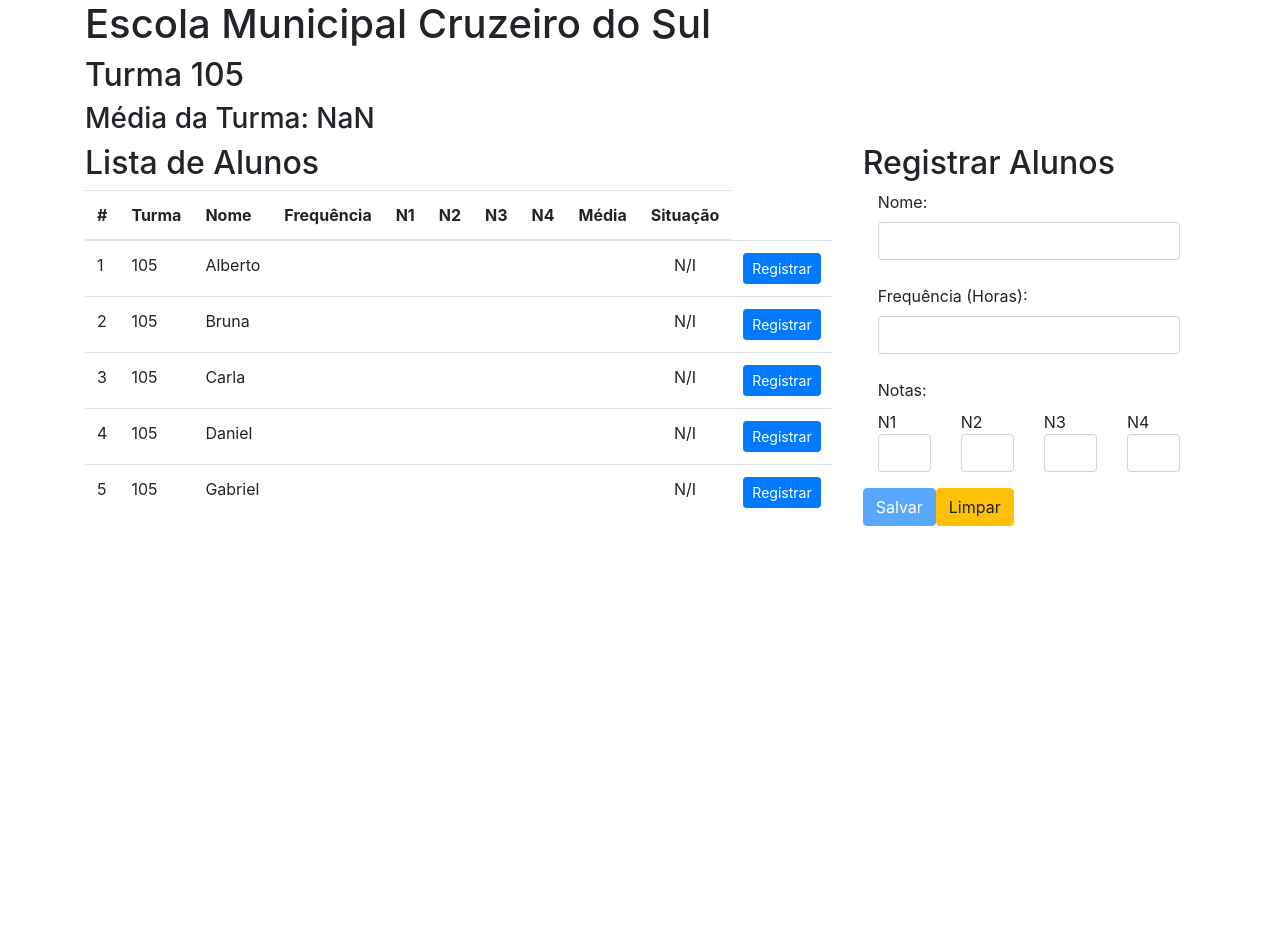
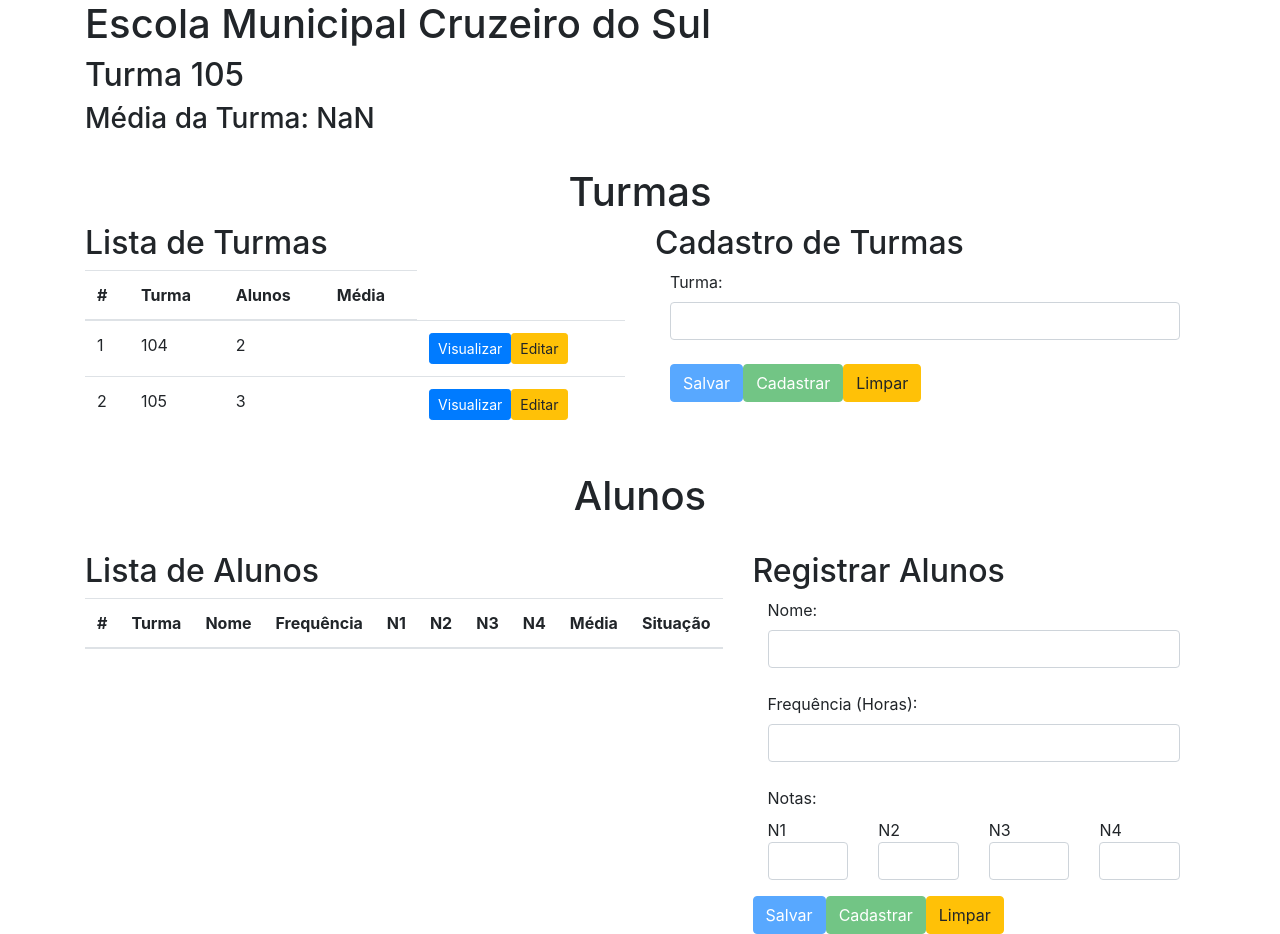
Before and after one commit to PedroSSC/AngularStarterG1, an Angular app: page / in a window 1280 px wide. Before the commit the page ends 800 px from the top, so only its background shows below. Built offline with nearby package versions, Linux system fonts and the light colour scheme.

Commit message:
Criação das Turmas

```diff
--- a/src/app/app.component.html
+++ b/src/app/app.component.html
@@ -2,9 +2,66 @@
     <h1>Escola Municipal Cruzeiro do Sul</h1>
     <h2>Turma 105</h2>
     <h3>Média da Turma: {{mediaTurma()}}</h3>
+
+    <br>
+    <div >
+        <h1 align=center>Turmas</h1>
+        <!--Tabela de Turmas-->
+        <div class="row">
+            <!-- Lista das Turmas -->
+            <div class="col">
+                <h2>Lista de Turmas</h2>
+                <table class="table">
+                    <thead>
+                        <tr>
+                            <th>#</th>
+                            <th>Turma</th>
+                            <th>Alunos</th>
+                            <th>Média</th>
+                        </tr>
+                    </thead>
+                    <tbody>
+                        <tr *ngFor="let turma of turmas">
+                            <td>{{turma.id}}</td>
+                            <td>{{turma.turma}}</td>
+                            <td>{{turma.alunos}}</td>
+                            <td>{{turma.media}}</td>
+                            <td>
+                                <button class="btn btn-sm btn-primary" (click)="visualizarT(turma)">Visualizar</button>
+                                <button class="btn btn-sm btn-warning" (click)="editarT(turma)">Editar</button>
+                            </td>
+                        </tr>
+                    </tbody>
+                </table>
+            </div>
+            <!-- Cadastro das Turmas -->
+            <div class="col">
+                    <h2>Cadastro de Turmas</h2>
+                    <form #formCadastroT="ngForm" >
+                            <div class="col">
+                                <div class="form-group-sm">
+                                    <label for="turma">Turma: </label>
+                                    <input type="text" class="form-control" id="turma" name="turma" [(ngModel)]="novoT.turma" required>
+                                </div>
+                                <br>
+                                <div>
+                                    <button type="submit" class="btn btn-primary" (click)="salvarTurma()" [disabled]="!formCadastroT.valid">Salvar</button>
+                                    <button type="submit" class="btn btn-success" (click)="cadastrarTurma()" [disabled]="!formCadastroT.valid">Cadastrar</button>
+                                    <button type="submit" class="btn btn-warning" (click)="limparT()" >Limpar</button>
+                                </div>
+                            </div>
+                        </form>
+            </div>
+        </div>
+    </div>
+
+    <br>
+
+    <h1 align=center>Alunos</h1>
+    <br>
+    <!-- Tabela de Alunos -->
     <div class="row">
         <div class="col">
-
             <h2>Lista de Alunos</h2>
             <table class="table">
                 <thead>
@@ -21,9 +78,11 @@
                         <th>Situação</th>
                     </tr>
                 </thead>
+                <ng-container *ngIf="selectT.turma > 0">
                     <tbody>
-                        <tr *ngFor="let aluno of alunos" [class.nullClass]="aluno.situacao()== 'N/I'"
+                        <tr *ngFor="let aluno of alunos"    [class.nullClass]="aluno.situacao()== 'N/I'"
                                                             [class.greenClass]="aluno.situacao()=='Aprovado'" [class.redClass]="aluno.situacao()=='Reprovado' || aluno.situacao()=='Reprovado por falta'">
+                            <ng-container *ngIf="aluno.turma == selectT.turma">
                                 <td>{{aluno.id}}</td>
                                 <td>{{aluno.turma}}</td>
                                 <td>{{aluno.nome}}</td>
@@ -34,13 +93,14 @@
                                 <td align=center>{{aluno.n4}}</td>
                                 <td align=center>{{aluno.med}}</td>
                                 <td align=center>{{aluno.situacao()}}</td>
-
-
                                 <td>
                                     <button class="btn btn-sm btn-primary" (click)="editar(aluno)">Registrar</button>
                                 </td>
+                            </ng-container>
                         </tr>
+
                     </tbody>
+                </ng-container  >
             </table>
 
 
@@ -82,6 +142,7 @@
                     </div>
                 </div>
                 <button type="submit" class="btn btn-primary" (click)="salvar()" [disabled]="!formCadastro.valid">Salvar</button>
+                <button type="submit" class="btn btn-success" (click)="cadastrar()" [disabled]="!formCadastro.valid">Cadastrar</button>
                 <button type="submit" class="btn btn-warning" (click)="limpar()" >Limpar</button>
             </form>
 
@@ -89,3 +150,4 @@
         <br>
 
     </div>
+</div>
--- a/src/app/app.component.ts
+++ b/src/app/app.component.ts
@@ -1,5 +1,6 @@
 import { Component, OnInit } from '@angular/core';
 import { Aluno } from './aluno';
+import { Turma } from './turma';
 
 
 @Component({
@@ -9,43 +10,110 @@ import { Aluno } from './aluno';
 })
 export class AppComponent implements OnInit {
     alunos: Array<Aluno>;
-    select: Aluno = new Aluno(0, 1,'', null,null,null,null,null,null);
+    selectA: Aluno = new Aluno(0, 1,'', null,null,null,null,null,null);
     novo: Aluno = new Aluno(0, 1,'', null,null,null,null,null,null);
     ultimo_id = 5;
     editando = false;
+
+    turmas: Array<Turma>;
+    selectT: Turma = new Turma(0,null,null,null);
+    novoT: Turma = new Turma(0,null,null,null);
+    ultimo_id_turma = 2;
+
+
 
     constructor() {
         this.alunos = [
             new Aluno(1, 105,'Alberto', null,null,null,null,null,null),
             new Aluno(2, 105,'Bruna',   null,null,null,null,null,null),
-            new Aluno(3, 105,'Carla',   null,null,null,null,null,null),
-            new Aluno(4, 105,'Daniel',  null,null,null,null,null,null),
+            new Aluno(3, 104,'Carla',   null,null,null,null,null,null),
+            new Aluno(4, 104,'Daniel',  null,null,null,null,null,null),
             new Aluno(5, 105,'Gabriel', null,null,null,null,null,null)
+        ];
+
+        this.turmas = [
+            new Turma(1,104,null,null),
+            new Turma(2,105,null,null)
         ];
     }
 
+
     ngOnInit(): void {
+        //Calcula a quantidade de alunos em cada turma no inicio da execução.
+        for(let i = 0; i < this.turmas.length; i++){
+            this.contaAlunos(this.turmas[i]);
+        }
+    }
+
+
+    buscaAluno(nome: string): Aluno{
+        //Retorna o aluno buscando pelo seu numero na lista de alunos selecionada, retorna nulo se não encontrar.
+        //Pelo escopo do problema, entende-se que um aluno não pode estar matriculado em mais de uma turma.
+        for(let i = 0; i < this.alunos.length; i++){
+            if(this.alunos[i].nome == nome)
+                return this.alunos[i];
+        }
+        return null;
+    }
+
+    buscaTurma(turma: number): Turma{
+        //Retorna a turma buscando pelo seu numero na lista de turmas, retorna nulo se não encontrar.
+        for(let i = 0; i < this.turmas.length; i++){
+            if(this.turmas[i].turma == turma)
+                return this.turmas[i];
+        }
+        return null;
     }
 
     editar(aluno: Aluno): void {
-       this.select = aluno;
-       this.novo = new Aluno(aluno.id, aluno.turma, aluno.nome, aluno.freq, aluno.n1, aluno.n2, aluno.n3, aluno.n4, aluno.med);
+        //Cria uma cópia do aluno para edição.
+        this.selectA = aluno;
+        this.novo = new Aluno(aluno.id, aluno.turma, aluno.nome, aluno.freq, aluno.n1, aluno.n2, aluno.n3, aluno.n4, aluno.med);
+
+    }
+
+    editarT(turma: Turma): void{
+        //Cria uma cópia da turma para edição.
+        this.selectT = turma;
+        this.novoT = new Turma(turma.id, turma.turma, turma.alunos, turma.media)
 
     }
 
     salvar(): void{
+        //Transfere os dados da cópia atualizados para o aluno original
         let n = this.novo.media();
-        this.select.atualiza(this.novo);
+        this.selectA.atualiza(this.novo);
         this.novo = new Aluno(0, 1,'', null,null,null,null,null,null);
-        this.select = new Aluno(0, 1,'', null,null,null,null,null,null);
+        this.selectA = new Aluno(0, 1,'', null,null,null,null,null,null);
+    }
+
+    salvarTurma(): void{
+        //Transfere os dados da cópia da turma atualizados para a turma original, atualizando também todos os alunos
+        //que estejam na turma.
+        for(let i = 0; i < this.alunos.length; i++){
+            if(this.alunos[i].turma == this.selectT.turma)
+                this.alunos[i].turma = this.novoT.turma;
+        }
+        this.selectT.atualiza(this.novoT);
+        this.novoT = new Turma(0,null,null,null);
+        this.selectT = new Turma(0,null,null,null);
     }
 
     limpar():void{
+        //Cancela a edição do aluno.
         this.novo = new Aluno(0, 1,'', null,null,null,null,null,null);
-        this.select = new Aluno(0, 1,'', null,null,null,null,null,null);
+        this.selectA = new Aluno(0, 1,'', null,null,null,null,null,null);
+    }
+
+    limparT():void{
+        //Cancela a edição da turma.
+        this.novoT = new Turma(0,null,null,null);
+        this.selectT = new Turma(0,null,null,null);
+        this.limpar();
     }
 
     mediaTurma():number{
+        //Calcula a média das turmas.
         let media = 0;
         let div:number = 0;
 
@@ -56,8 +124,52 @@ export class AppComponent implements OnInit {
             }
         }
         media = +(media/div).toFixed(2);
-
-
         return media;
     }
+
+    visualizarT(turma: Turma):void{
+        //Apresenta a lista de alunos da turma selecionada.
+        this.selectT = turma;
+    }
+
+    contaAlunos(turma: Turma):void{
+        //Conta a quantidade de alunos da turma.
+        let cont = 0;
+        for(let i = 0; i < this.alunos.length; i++){
+            if(this.alunos[i].turma == turma.turma){
+                cont++;
+                console.log(cont);
+            }
+        }
+        turma.alunos = cont;
+    }
+
+    cadastrar():void{
+        if(!this.buscaAluno(this.novo.nome)){
+            if(this.selectT!=null){
+                this.novo.turma = this.selectT.turma;
+                this.ultimo_id ++ ;
+                this.novo.id = this.ultimo_id;
+                this.alunos.push(this.novo);
+                this.limpar();
+            }else{
+                this.limpar();
+            }
+        }else{
+            this.limpar();
+        }
+
+    }
+
+    cadastrarTurma():void{
+        if(!this.buscaTurma(this.novoT.turma)){
+            this.ultimo_id_turma ++ ;
+            this.novoT.id = this.ultimo_id_turma;
+            this.turmas.push(this.novoT);
+            this.limparT();
+        }else{
+            this.limparT();
+        }
+
+    }
 }
--- /dev/null
+++ b/src/app/turma.ts
@@ -0,0 +1,21 @@
+export class Turma {
+    id: number;
+    turma: number;
+    alunos: number;
+    media: number;
+
+    constructor(id: number, turma: number, alunos:number, media:number ) {
+        this.id = id;
+        this.turma = turma;
+        this.alunos = alunos;
+        this.media = media;
+    }
+
+    atualiza(turma:Turma){
+        this.id = turma.id;
+        this.turma = turma.turma;
+        this.alunos = turma.alunos;
+        this.media = turma.media;
+    }
+
+}
```
Lines whose indentation alone changed are shown as unchanged.
